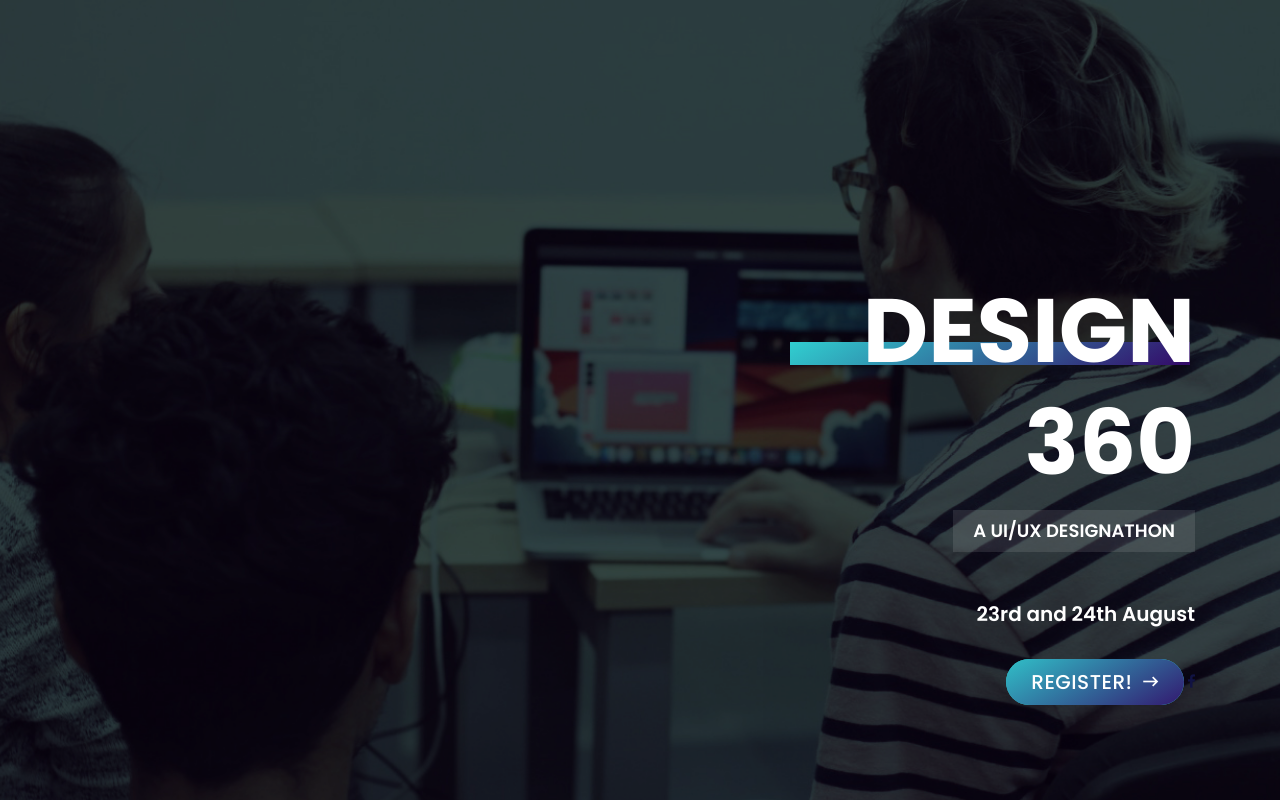
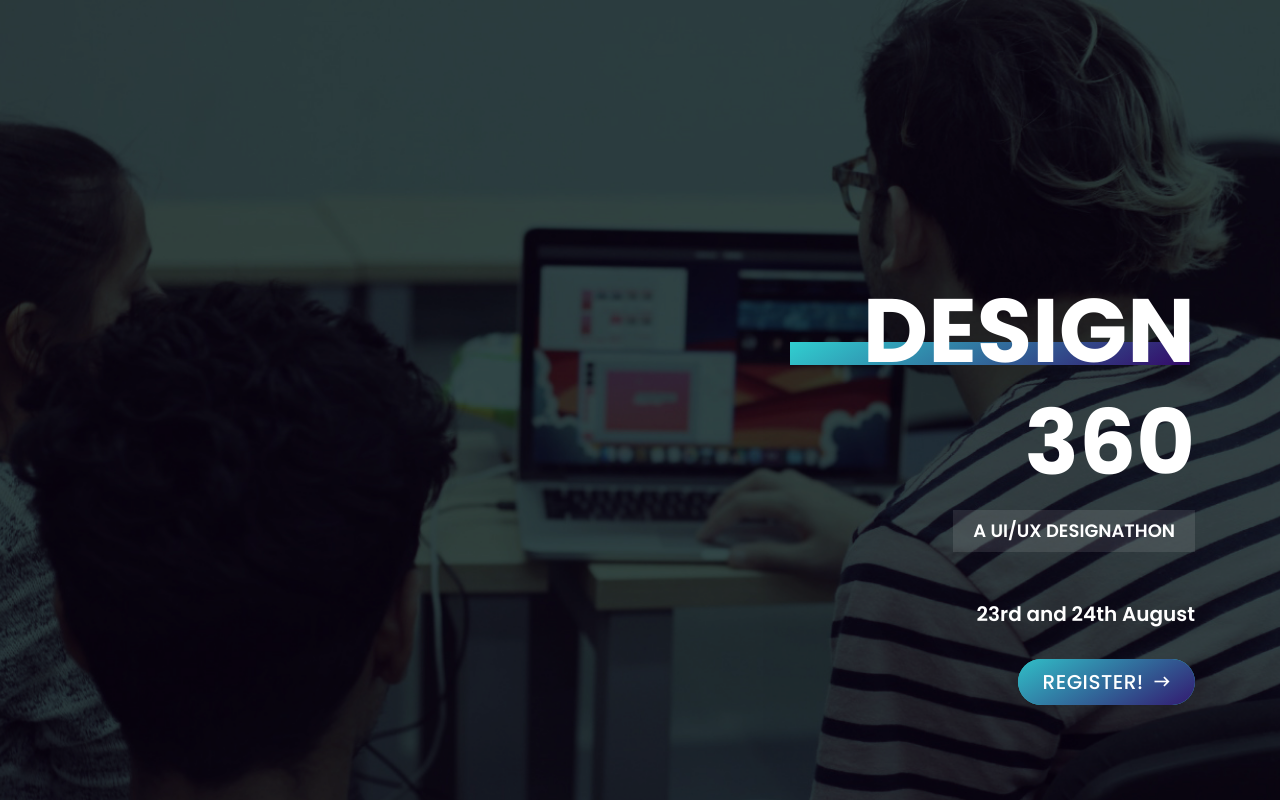
Before and after one commit to design3602019/design3602019.github.io, a website: page index.html in a window 1280 px wide. Shown: the top 800 px of the page. Drawn offline with Linux system fonts and the light colour scheme.

Commit message:
Update index.html

```diff
--- a/index.html
+++ b/index.html
@@ -124,7 +124,7 @@
 
                                 <br>
                             <a href="https://forms.gle/7zV1zpRjtgpeXnuq5"  class="btn confer-btn mt-3 mt-lg-0 ml-3 ml-lg-5" data-animation="fadeInUp" data-delay="500ms" >Register! <i class="zmdi zmdi-long-arrow-right"></i></a>
-        <a href="https://www.facebook.com/events/342177479830922/"><i class="zmdi zmdi-facebook"></i></a>
+        <a href="https://www.facebook.com/events/342177479830922/"></a>
                                 <!-- <div class="hero-btn-group" data-animation="fadeInUp" data-delay="700ms"> -->
                                     <!-- <a href="#" class="btn confer-btn">More Information <i class="zmdi zmdi-long-arrow-right"></i></a> -->
                                 </div>
```
